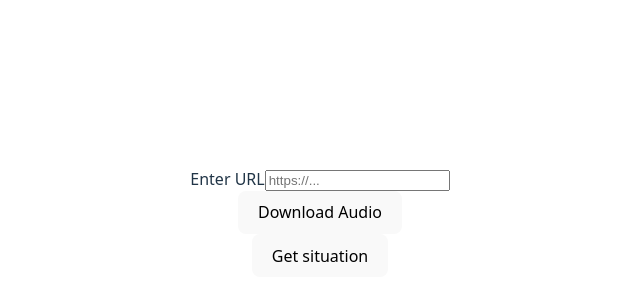
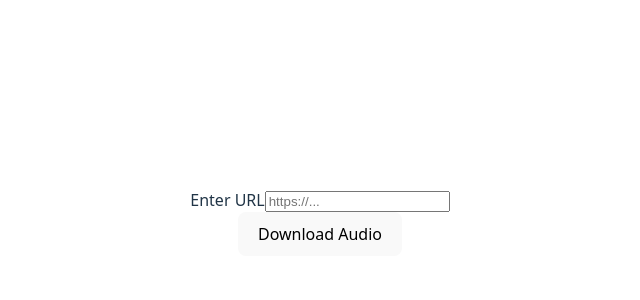
Before and after one commit to Gabriels999/mp3-downloader-frontend, a React (Vite) app: page / in a window 1280 px wide. Shown: the part 178-478 px from the top of the page, without its empty margins (320-960 px from the left). Built offline with nearby package versions, Linux system fonts and the light colour scheme; no server answers.

Commit message:
remove useless stuff

```diff
--- a/src/App.tsx
+++ b/src/App.tsx
@@ -8,32 +8,6 @@ function App() {
   const [url, setUrl] = useState('');
   const [loading, setLoading] = useState(false);
   const [error, setError] = useState('');
-  const [gatewayResponse, setGatewayResponse] = useState('');
-
-  const getAPIGatewaySituation = async(e: React.FormEvent) => {
-    e.preventDefault();
-    setLoading(true);
-    setError('');
-
-    try {
-      const response = await fetch(`${API_GATEWAY_URL}/ping`, {
-        method: 'POST',
-        headers: {
-          'Content-Type': 'application/json',
-        },
-        body: JSON.stringify({ url }),
-      });
-
-      if (!response.ok) {
-        const error = await response.text();
-        setGatewayResponse(error)
-        throw new Error(error);
-      }
-      setGatewayResponse(await response.text())
-    } catch (err) {
-      setGatewayResponse(err instanceof Error ? err.message : 'Failed to download audio');
-    }
-  }
 
   const handleSubmit = async (e: React.FormEvent) => {
     e.preventDefault();
@@ -113,14 +87,6 @@ function App() {
           {loading ? 'Downloading...' : 'Download Audio'}
         </button>
       </form>
-      <form onSubmit={getAPIGatewaySituation} className="space-y-4">
-        <button
-          className={`w-full flex justify-center py-2 px-4 border border-transparent rounded-md shadow-sm text-sm font-medium text-white bg-indigo-600 hover:bg-indigo-700 focus:outline-none focus:ring-2 focus:ring-offset-2 focus:ring-indigo-500`}
-        >
-          Get situation
-        </button>
-      </form>
-      {gatewayResponse}
     </div>
   );
 }
```
